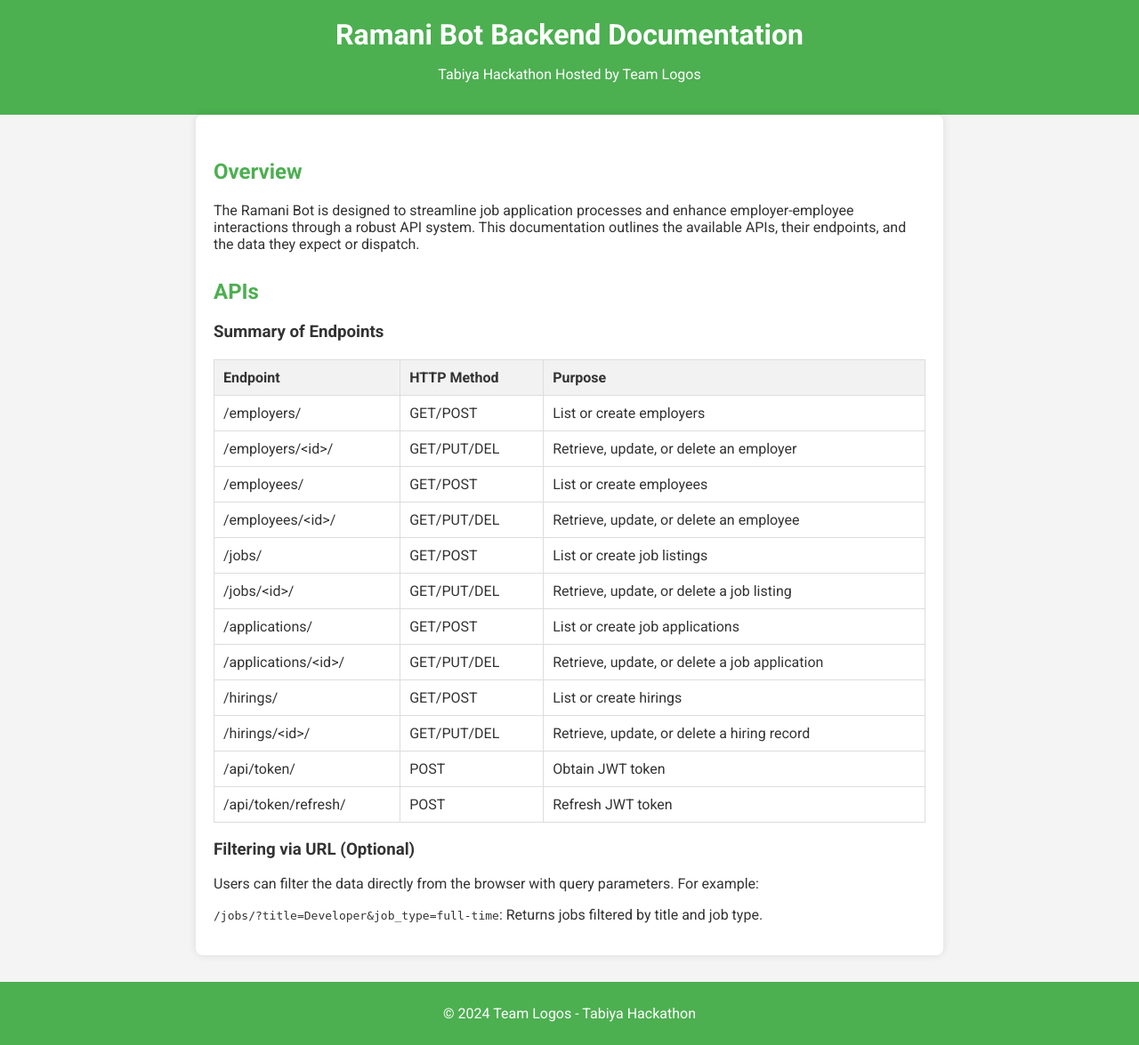
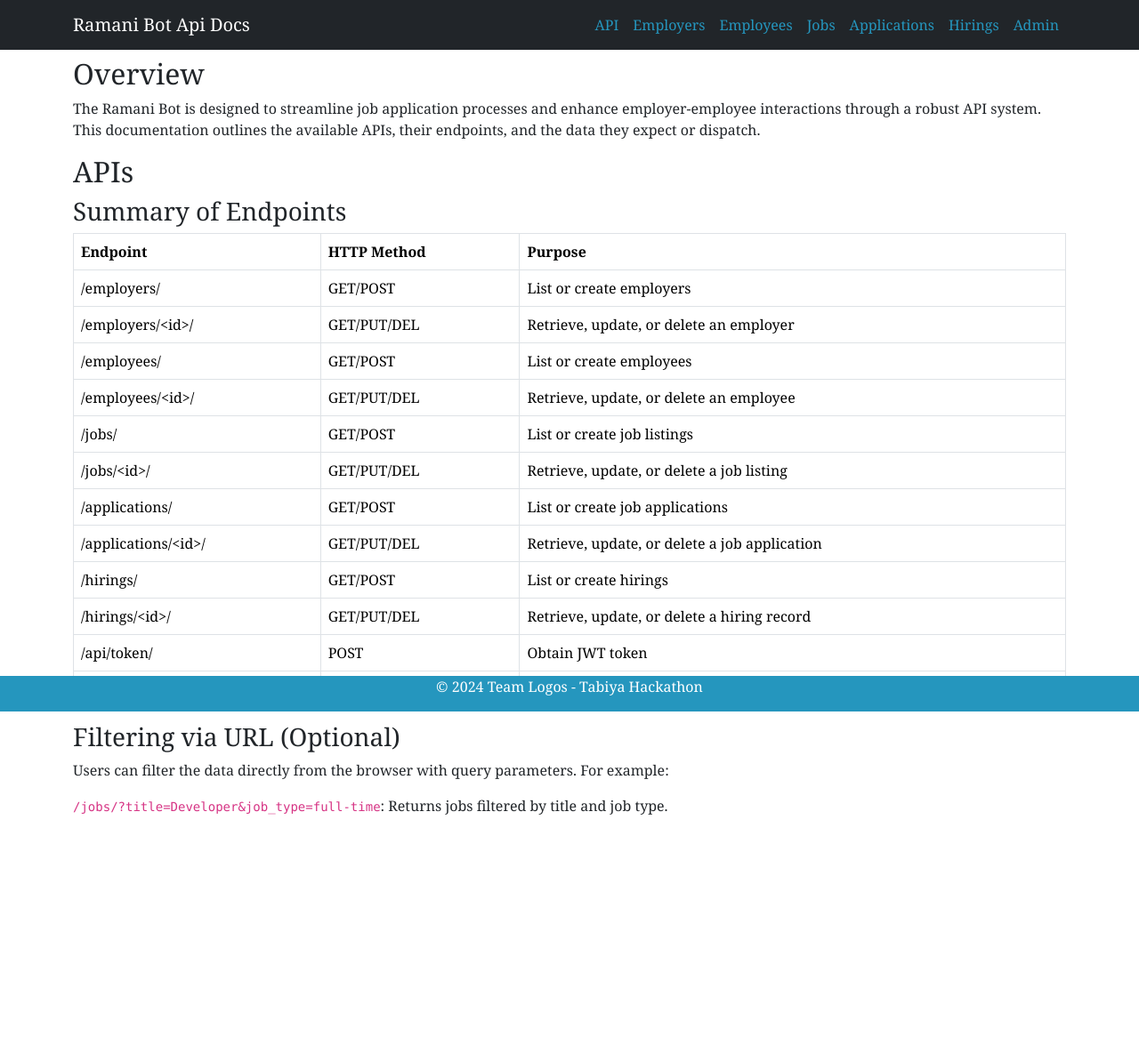
Before and after one commit to georgesroberto/ramani, a Django app: page / in a window 1280 px wide. Shown: the whole page at 89% size. After the commit the page ends 916 px from the top, so only its background shows below. Run offline with Django 5.2, Linux system fonts and the light colour scheme.

Commit message:
Improve index page

```diff
--- a/core/templates/index.html
+++ b/core/templates/index.html
@@ -5,73 +5,78 @@
     <meta name="viewport" content="width=device-width, initial-scale=1.0" />
     <title>Ramani Bot Backend Documentation</title>
     <link
+      href="https://cdn.jsdelivr.net/npm/bootstrap@5.3.0-alpha1/dist/css/bootstrap.min.css"
+      rel="stylesheet"
+    />
+    <link
       href="https://fonts.googleapis.com/css2?family=Roboto:wght@400;700&display=swap"
       rel="stylesheet"
     />
     <style>
       body {
-        font-family: "Roboto", sans-serif;
-        margin: 0;
-        padding: 0;
-        background-color: #f4f4f4;
-        color: #333;
+        font-family: "Poppins", Georgia;
       }
-      header {
-        background: #4caf50;
-        color: white;
-        padding: 20px;
-        text-align: center;
+      .nav-link {
+        color: #2596be;
       }
-      h1 {
-        margin: 0;
-      }
-      h2 {
-        color: #4caf50;
-        margin-top: 30px;
-      }
-      section {
-        padding: 20px;
-        max-width: 800px;
-        margin: auto;
-        background: white;
-        box-shadow: 0 0 10px rgba(0, 0, 0, 0.1);
-        border-radius: 8px;
-      }
-      table {
-        width: 100%;
-        border-collapse: collapse;
-        margin-top: 20px;
-      }
-      table,
-      th,
-      td {
-        border: 1px solid #ddd;
-      }
-      th,
-      td {
-        padding: 10px;
-        text-align: left;
-      }
-      th {
-        background: #f2f2f2;
+      .nav-link:hover {
+        color: #25be4e;
       }
       .footer {
-        text-align: center;
-        margin-top: 30px;
-        padding: 10px;
-        background: #4caf50;
+        background: #2596be;
         color: white;
       }
     </style>
   </head>
   <body>
     <header>
-      <h1>Ramani Bot Backend Documentation</h1>
-      <p>Tabiya Hackathon Hosted by Team Logos</p>
+      <nav class="navbar navbar-expand-lg navbar-light bg-dark fixed-top">
+        <div class="container">
+          <a class="navbar-brand text-white" href="{% url 'index' %}"
+            >Ramani Bot Api Docs</a
+          >
+          <button
+            class="navbar-toggler"
+            type="button"
+            data-bs-toggle="collapse"
+            data-bs-target="#navbarNav"
+            aria-controls="navbarNav"
+            aria-expanded="false"
+            aria-label="Toggle navigation"
+          >
+            <span class="navbar-toggler-icon"></span>
+          </button>
+          <div class="collapse navbar-collapse" id="navbarNav">
+            <ul class="navbar-nav ms-auto">
+              <li class="nav-item">
+                <a class="nav-link" href="api/">API</a>
+              </li>
+              <li class="nav-item">
+                <a class="nav-link" href="api/employers/">Employers</a>
+              </li>
+              <li class="nav-item">
+                <a class="nav-link" href="api/employees/">Employees</a>
+              </li>
+              <li class="nav-item">
+                <a class="nav-link" href="api/jobs/">Jobs</a>
+              </li>
+              <li class="nav-item">
+                <a class="nav-link" href="api/applications/">Applications</a>
+              </li>
+              <li class="nav-item">
+                <a class="nav-link" href="api/hirings/">Hirings</a>
+              </li>
+              <li class="nav-item">
+                <a class="nav-link" href="/admin">Admin</a>
+              </li>
+            </ul>
+          </div>
+        </div>
+      </nav>
     </header>
 
-    <section>
-      <h2>Overview</h2>
+    <div class="container my-5">
+      <h2 class="pt-3">Overview</h2>
       <p>
         The Ramani Bot is designed to streamline job application processes and
         enhance employer-employee interactions through a robust API system. This
@@ -79,9 +84,9 @@
         they expect or dispatch.
       </p>
 
-      <h2>APIs</h2>
+      <h2 id="apis">APIs</h2>
       <h3>Summary of Endpoints</h3>
-      <table>
+      <table class="table table-bordered">
         <thead>
           <tr>
             <th>Endpoint</th>
@@ -162,10 +167,12 @@
         <code>/jobs/?title=Developer&job_type=full-time</code>: Returns jobs
         filtered by title and job type.
       </p>
-    </section>
+    </div>
 
-    <footer class="footer">
+    <footer class="footer text-center fixed-bottom mt-5">
       <p>© 2024 Team Logos - Tabiya Hackathon</p>
     </footer>
+
+    <script src="https://cdn.jsdelivr.net/npm/bootstrap@5.3.0-alpha1/dist/js/bootstrap.bundle.min.js"></script>
   </body>
 </html>
```
